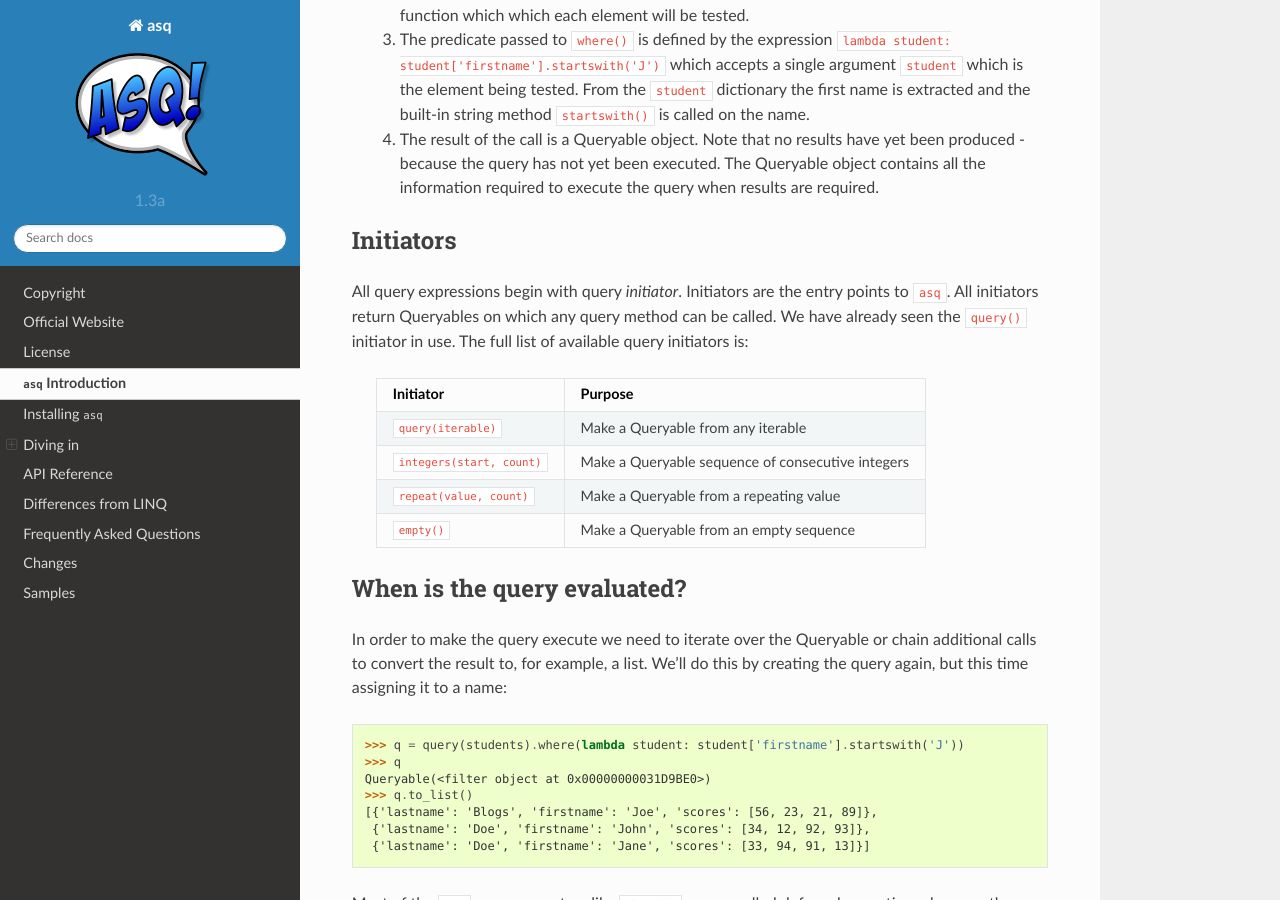
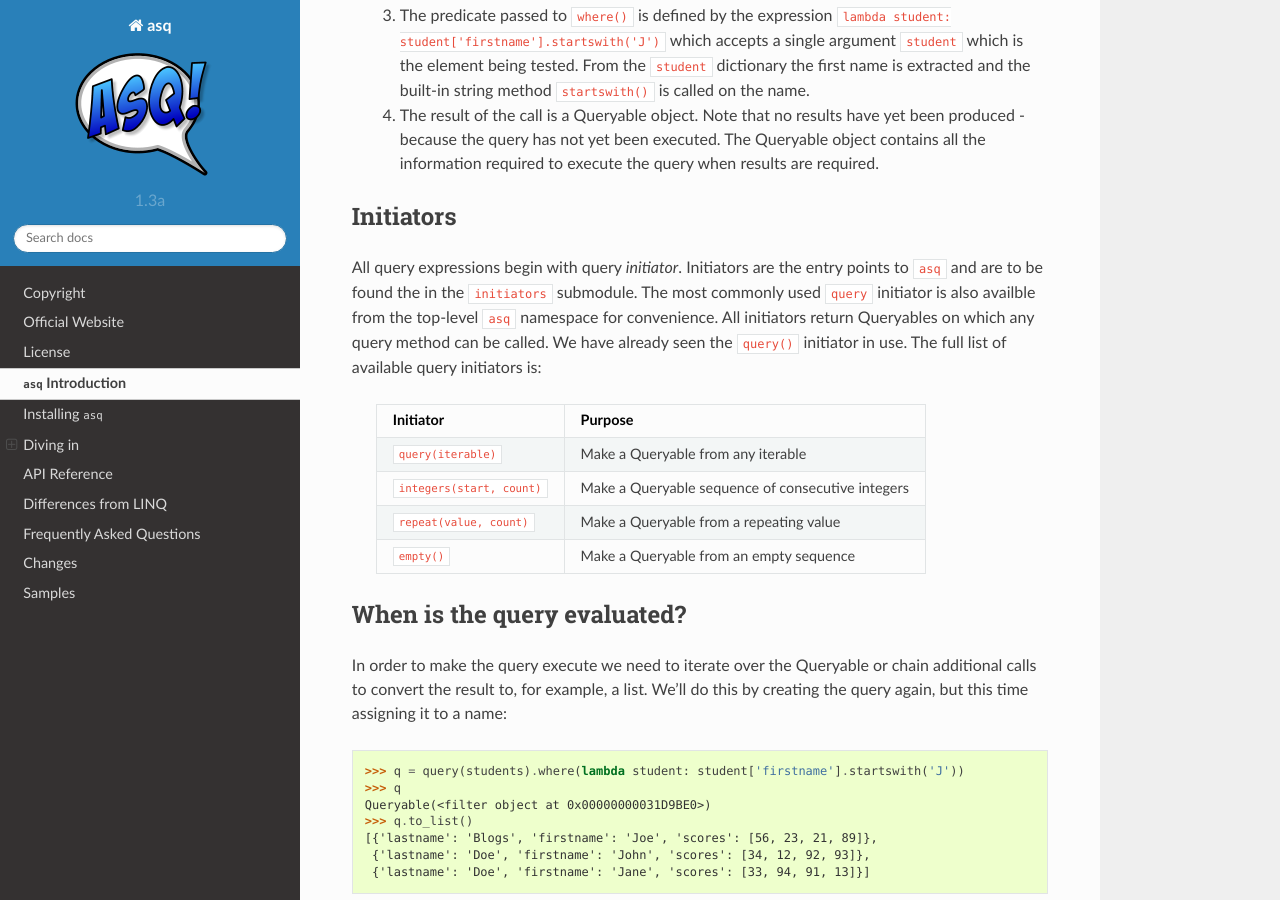
Before and after one commit to sixty-north/asq, a Sphinx documentation site: the page built from docs/source/narrative.rst, in a window 1280 px wide and 900 px high, scrolled down 2097 px. Built offline with Sphinx 7.4.7 and the Read the Docs theme 2.0.0, drawn with Linux system fonts in a browser that asks for light colours; some of the changed text lies outside the part shown.

Commit message:
Minor updates to the documentation.

```diff
--- a/CHANGES.txt
+++ b/CHANGES.txt
@@ -1,5 +1,10 @@
 Changes
 =======
+
+asq v.next
+----------
+
+  * Adds a convenience alias for ``asq.initiators.query`` as ``asq.query``.
 
 asq 1.3
 -------
--- a/docs/source/narrative.rst
+++ b/docs/source/narrative.rst
@@ -116,9 +116,11 @@
 ----------
 
 All query expressions begin with query *initiator*. Initiators are the entry
-points to ``asq``. All initiators return Queryables on which any query method
-can be called. We have already seen the ``query()`` initiator in use. The
-full list of available query initiators is:
+points to ``asq`` and are to be found the in the ``initiators`` submodule. The
+most commonly used ``query`` initiator is also availble from the top-level
+``asq`` namespace for convenience. All initiators return Queryables on which
+any query method can be called. We have already seen the ``query()`` initiator
+in use. The full list of available query initiators is:
 
   ========================== ==================================================
   Initiator                  Purpose
@@ -159,9 +161,9 @@
 queries. For example, we could extract and compose the full names of the
 three students resulting from the previous query with::
 
-  >>> query(students).where(lambda s: s['firstname'].startswith('J'))      \
-  ...              .select(lambda s: s['firstname'] + ' ' + s['lastname']) \
-  ...              .to_list()
+  >>> query(students).where(lambda s: s['firstname'].startswith('J'))        \
+  ...                .select(lambda s: s['firstname'] + ' ' + s['lastname']) \
+  ...                .to_list()
   ['Joe Blogs', 'John Doe', 'Jane Doe']
 
 .. note::
@@ -172,7 +174,7 @@
 If we would like our results sorted by the students' minimum scores we can use
 the Python built-in function ``min()`` with the ``order_by`` query operator::
 
- >>> query(students).where(lambda s: s['firstname'].startswith('J'))      \
+ >>> query(students).where(lambda s: s['firstname'].startswith('J'))        \
  ...                .order_by(lambda s: min(s['scores']))                   \
  ...                .select(lambda s: s['firstname'] + ' ' + s['lastname']) \
  ...                .to_list()
@@ -186,9 +188,9 @@
 can invoke the ``query()`` initiator a second time and chain the ``average()``
 query operator to determine the mean score to pass to ``order_by()``::
 
-  >>>  query(students).order_by(lambda s: query(s['scores']).average()) \
+  >>>  query(students).order_by(lambda s: query(s['scores']).average())            \
   ...                 .where(lambda student: student['firstname'].startswith('J')) \
-  ...                 .select(lambda s: s['firstname'] + ' ' + s['lastname']) \
+  ...                 .select(lambda s: s['firstname'] + ' ' + s['lastname'])      \
   ...                 .to_list()
   ['Joe Blogs', 'John Doe', 'Jane Doe']
 
```
Also changed, not shown: other parts of docs/source/narrative.rst (+2 -2 lines).
